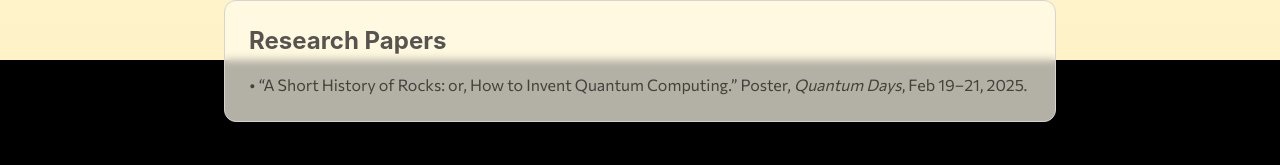
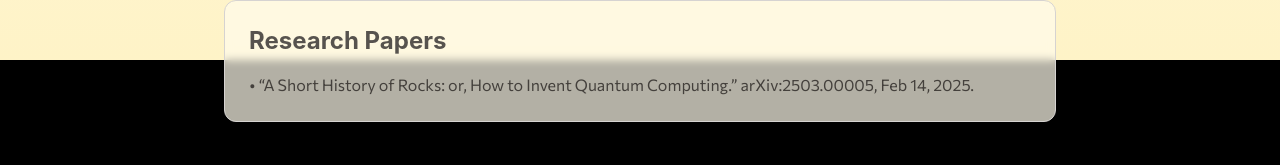
Before and after one commit to torsor-io/torsor-io, a React (Create React App) app: page /#/research in a window 1280 px wide. Shown: the part 740-905 px from the top of the page. Built offline with nearby package versions, Linux system fonts and the light colour scheme; the HTML template or start-up script is replaced by a standard one.

Commit message:
Update index.js

```diff
--- a/src/components/ResearchPage/index.js
+++ b/src/components/ResearchPage/index.js
@@ -105,11 +105,11 @@ const ResearchPage = ({ isDark, setIsDark, waveState, setWaveState }) => {
   <ul className="space-y-3">
     <li className={`${subtleText}`}>
       <a
-        href="https://arxiv.org/abs/2503.00005"
+        href="/assets/rocks/rocks.pdf"
         className={`hover:underline`}
       >
           • “A Short History of Rocks: or, How to Invent Quantum Computing.”
-	  </a> <a href="https://2025.quantumdays.ca/" className={`${subtleText}`}>Poster, <i>Quantum Days</i>, Feb 19–21, 2025.</a>
+      </a> <a href="https://arxiv.org/abs/2503.00005" className={`${subtleText}`}>arXiv:2503.00005, Feb 14, 2025.</a>
 	  </li>
     {/* Add more talks/posters as needed */}
   </ul>
```
